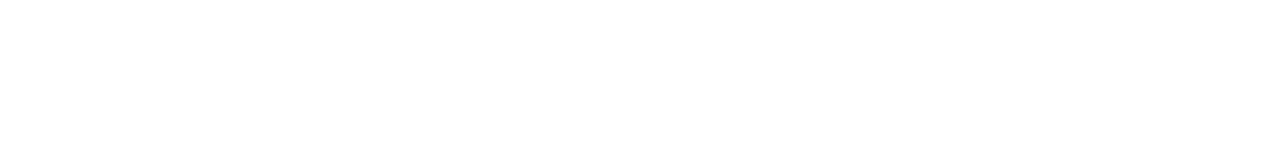
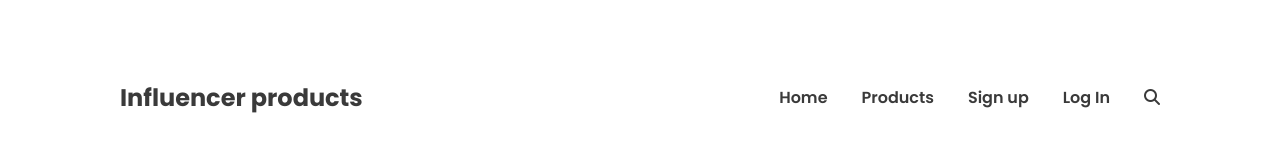
Before and after one commit to Mehebul02/influencer-gear-project, a plain HTML site: page index.html in a window 1280 px wide. Drawn offline with Linux system fonts and the light colour scheme.

Commit message:
nav section complite

```diff
--- a/index.html
+++ b/index.html
@@ -4,10 +4,23 @@
     <meta charset="UTF-8">
     <meta name="viewport" content="width=device-width, initial-scale=1.0">
     <title>Influence Gear</title>
+    <!-- External css -->
     <link rel="stylesheet" href="styles/style.css">
+    <!-- icon link -->
+    <script src="https://kit.fontawesome.com/2344fa13fc.js" crossorigin="anonymous"></script>
 </head>
 <body>
     <header>
+        <nav>
+            <h2 class="nav-title">Influencer products</h2>
+            <ul>
+                <li><a href="">Home</a></li>
+                <li><a href="">Products</a></li>
+                <li><a href="">Sign up</a></li>
+                <li><a href="">Log In</a></li>
+                <li><a href=""><i class="fa-solid fa-magnifying-glass"></i></a></li>
+            </ul>
+        </nav>
 
     </header>
     <main>
--- a/styles/style.css
+++ b/styles/style.css
@@ -1,6 +1,60 @@
-*{
+@import url('https://fonts.googleapis.com/css2?family=Poppins:ital,wght@0,100;0,200;0,300;0,400;0,500;0,600;0,700;0,800;1,500&display=swap');
+
+* {
     margin: 0;
     padding: 0;
     box-sizing: 0;
+    font-family: 'Poppins', sans-serif;
 
 }
+/* Variable color */
+:root{
+    --primary-color:#3A3A3A;
+    --secondary-color:#18191F;
+    --btn-primary:#E02C6D;
+    --text-gray:#787885;
+
+
+}
+
+/* header styles */
+header {
+    padding: 80px 120px;
+
+}
+
+.nav-title {
+    color: var(--primary-color);
+    font-size: 1.5rem;
+    font-weight: 700;
+
+}
+
+nav {
+    display: flex;
+    justify-content: space-between;
+    align-items: center;
+
+
+}
+a:hover{
+    color: rgb(255, 132, 0);
+}
+nav>ul {
+    display: flex;
+
+
+}
+
+nav li {
+    margin-left: 34px;
+    list-style: none;
+}
+
+li a {
+    text-decoration: none;
+    color: var(--primary-color);
+    font-size: 1rem;
+    font-weight: 600;
+
+}
```
